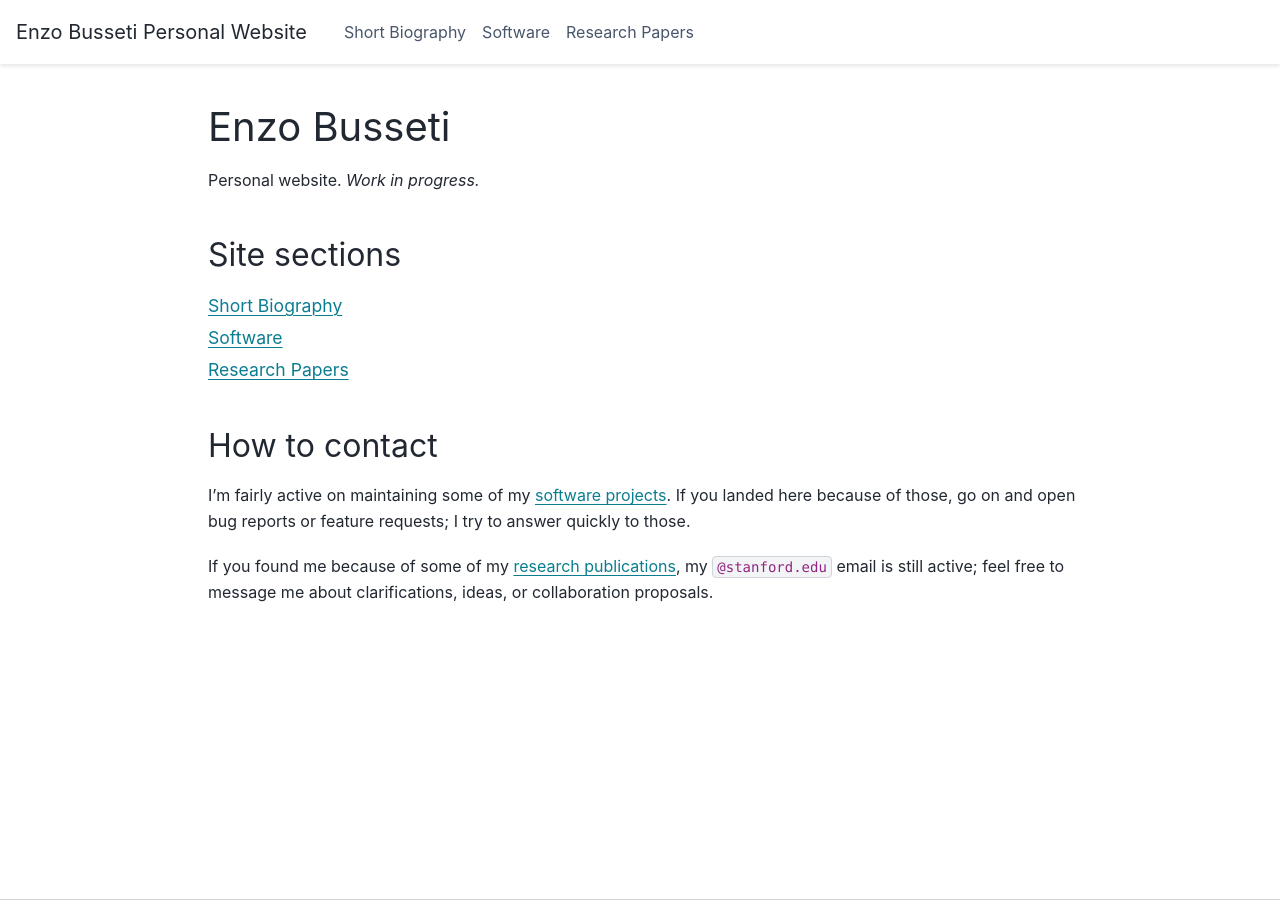
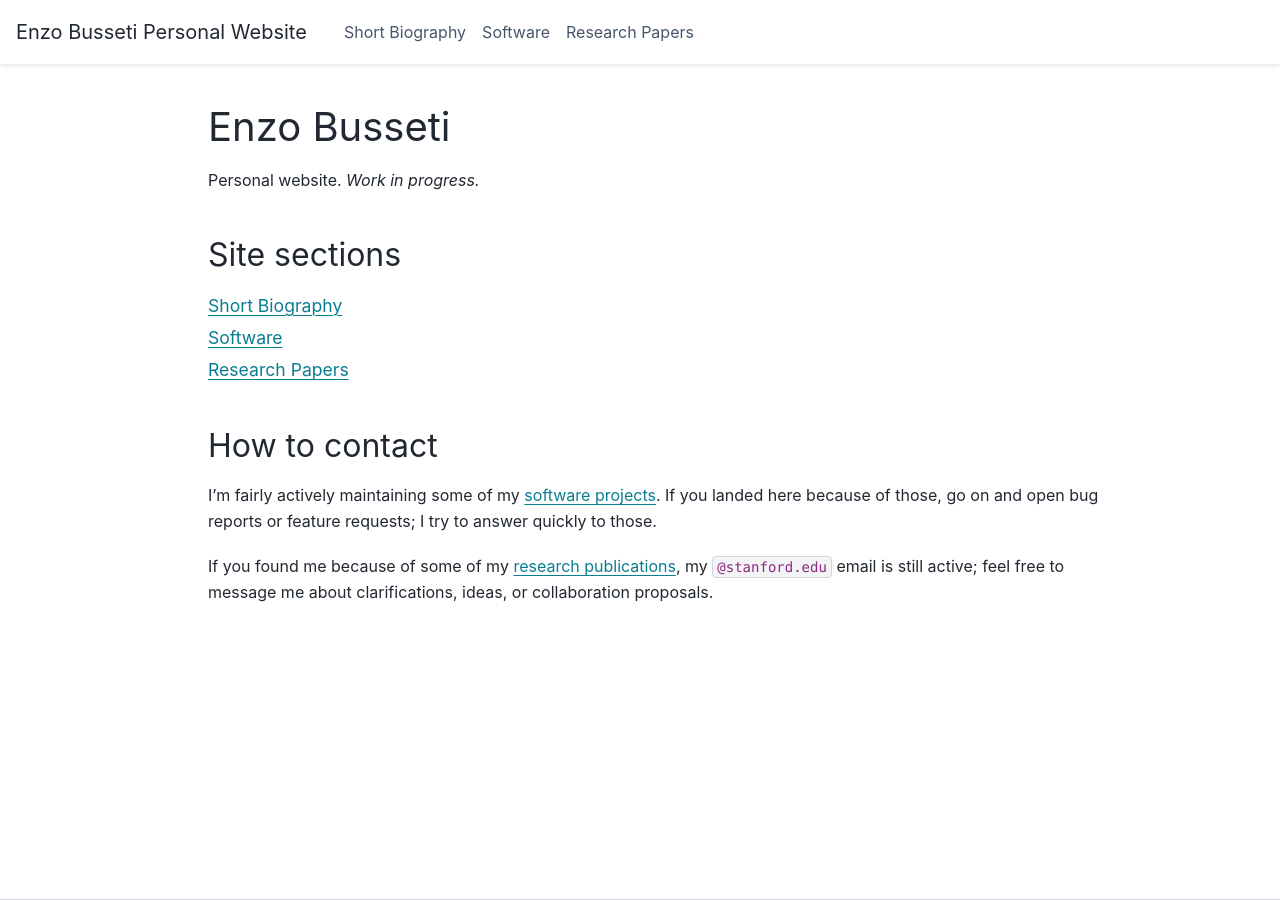
Before and after one commit to enzbus/enzbus.github.io, a Sphinx documentation site: the page built from source/index.rst, in a window 1280 px wide. Built offline with Sphinx 7.4.7 and the PyData theme 0.15.4, drawn with Linux system fonts in a browser that asks for light colours.

```diff
--- a/source/index.rst
+++ b/source/index.rst
@@ -20,7 +20,7 @@
 How to contact
 --------------
 
-I'm fairly active on maintaining some of my :doc:`software projects<software>`.
+I'm fairly actively maintaining some of my :doc:`software projects <software>`.
 If you landed here because of those, go on and open bug reports or feature
 requests; I try to answer quickly to those.
 
```
Also changed, not shown: 1 other file.
